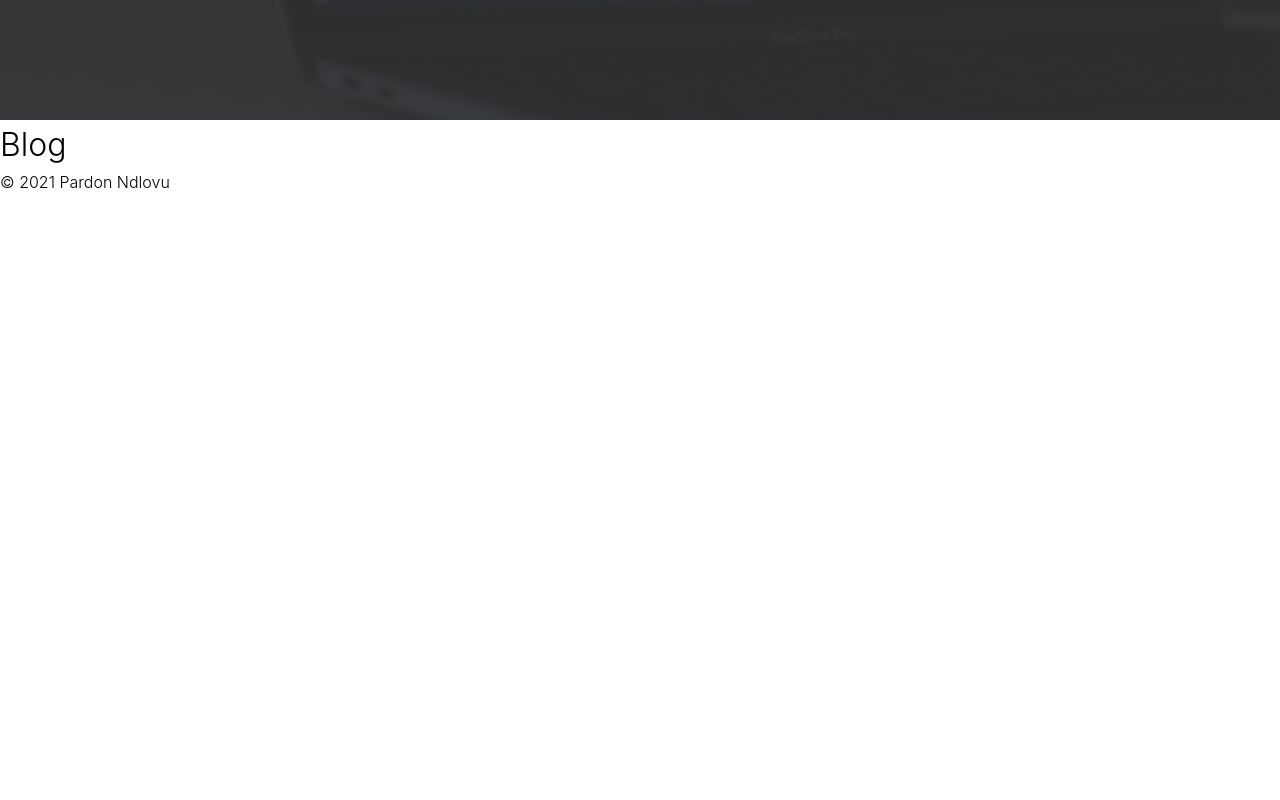
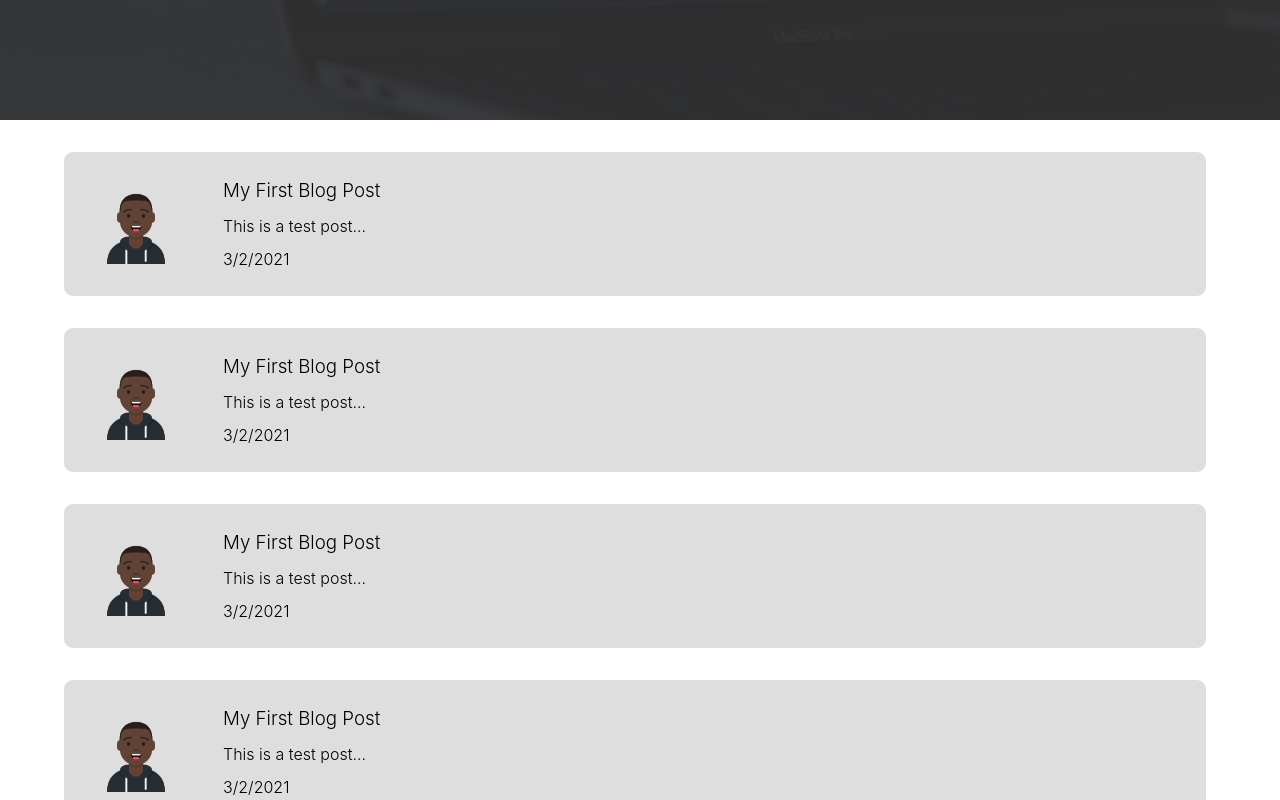
Before and after one commit to iamndlovu/iamndlovu-blog, a React (Create React App) app: page / in a window 1280 px wide. Shown: the part 680-1480 px from the top of the page. Before the commit the page ends 874 px from the top, so only its background shows below. Built offline with nearby package versions, Linux system fonts and the light colour scheme.

Commit message:
layout of all posts component (with placeholder posts)

```diff
--- a/src/App.js
+++ b/src/App.js
@@ -1,5 +1,6 @@
 import { Helmet } from 'react-helmet';
 import Layout from './components/Layout';
+import AllPosts from './components/posts/AllPosts';
 
 const headerData = {
   paragraph1: 'welcome to my',
@@ -16,7 +17,7 @@ function App() {
         <meta name="theme-color" content="#008f68" />
       </Helmet>
       <Layout headerData={headerData}>
-        <h1>Blog</h1>
+        <AllPosts />
       </Layout>
     </div>
   );
--- /dev/null
+++ b/src/components/posts/AllPosts.js
@@ -0,0 +1,32 @@
+import React from 'react';
+
+import postsStyles from './AllPosts.module.scss';
+import fork from './fork.png';
+
+const AllPosts = () => {
+  const posts = [];
+  for(let i =0; i < 7; i++) {
+    posts.push(<article>
+      <div>
+        <img src={ fork } />
+      </div>
+      <section>
+        <h3>My First Blog Post</h3>
+        <p>This is a test post...</p>
+        <p>{new Date().toLocaleDateString()}</p>
+      </section>
+    </article>);
+  }
+
+  return (
+    <main className={ postsStyles.AllPosts }>
+      <div>
+        {
+          posts
+        }
+      </div>
+    </main>
+  )
+}
+
+export default AllPosts
--- /dev/null
+++ b/src/components/posts/AllPosts.module.scss
@@ -0,0 +1,45 @@
+@import "./../../variables.scss";
+
+.AllPosts {
+	div {
+		padding: 2rem $side-padding;
+		display: flex;
+		flex-wrap: wrap;
+
+		article {
+			background: $light-grey;
+			flex-basis: 600px;
+			flex-grow: 1;
+			flex-shrink: 1;
+			max-height: min-content;
+			display: flex;
+			margin-right: 10px;
+			margin-bottom: 2rem;
+			border-radius: 9px;
+
+			div,
+			section {
+				max-height: 9rem;
+			}
+
+			section {
+				flex: 1;
+				padding: 15px;
+				display: flex;
+				flex-direction: column;
+				justify-content: space-evenly;
+			}
+
+			div {
+				max-width: 9rem;
+				display: flex;
+				align-items: center;
+				justify-content: center;
+
+				img {
+					max-height: 100%;
+				}
+			}
+		}
+	}
+}
--- a/src/variables.scss
+++ b/src/variables.scss
@@ -1,3 +1,4 @@
-$side-padding: 4rem;
+$side-padding: 5vw;
 $yellow: #e2b10e;
 $blue: #0083ff;
+$light-grey: rgb(223, 222, 222);
```
Also changed, not shown: src/components/posts/fork.png (added).
